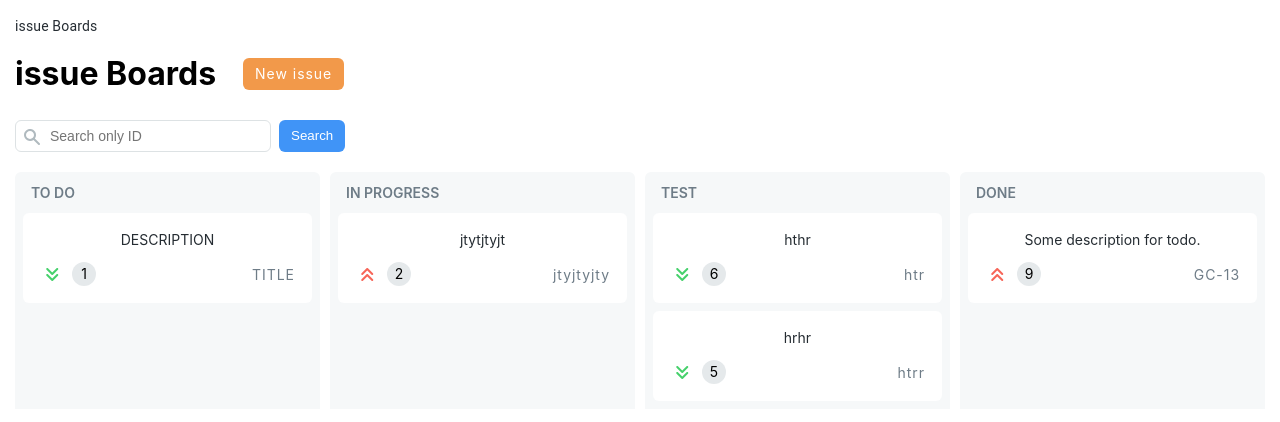
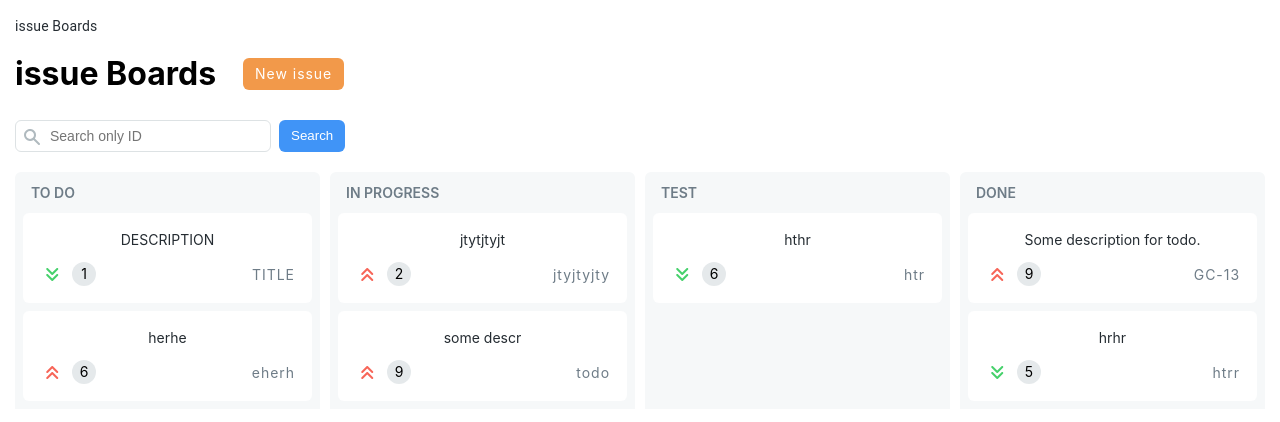
Before and after one commit to kapysta-xxl/boards, a React (Create React App) app: page / in a window 1280 px wide. Shown: the top 422 px of the page. Built offline with nearby package versions, Linux system fonts and the light colour scheme; data requests are answered from the project's data file.

Commit message:
updated to jsx

```diff
--- a/db.json
+++ b/db.json
@@ -47,8 +47,28 @@
         "points": 5
       },
       "title": "htrr",
-      "status": "test",
+      "status": "done",
       "descr": "hrhr"
+    },
+    {
+      "id": "4024",
+      "priority": {
+        "status": "critical",
+        "points": 6
+      },
+      "title": "eherh",
+      "status": "to do",
+      "descr": "herhe"
+    },
+    {
+      "id": "8629",
+      "priority": {
+        "status": "critical",
+        "points": 9
+      },
+      "title": "todo",
+      "status": "in progress",
+      "descr": "some descr"
     }
   ]
 }
--- a/src/components/Todo.js
+++ b/src/components/Todo.jsx
@@ -10,8 +10,7 @@ function Todo({ todo }) {
       <div className="todo__footer">
         <span className={`todo__priority-icon todo__priority-icon-${todo.priority.status}`}></span>
         <span className="todo__priority-number">
-          {' '}
-          <span>{todo.priority.points}</span>{' '}
+          <span>{todo.priority.points}</span>
         </span>
         <span className="todo__title">{todo.title}</span>
       </div>
--- a/src/scss/todo.scss
+++ b/src/scss/todo.scss
@@ -1,8 +1,8 @@
-.todo-wrapper {
+.todo-wrapper{
     width: 100%;
     background: none;
 }
-.todo {
+.todo{
     display: flex;
     flex-direction: column;
     align-items: center;
@@ -12,8 +12,8 @@
     margin-bottom: 8px;
     border: 1px solid transparent;
 
-  a {
-    color: #252c32;
+    a{
+        color: #252C32;
         background: none;
         text-decoration: none;
         margin-bottom: 12px;
@@ -22,22 +22,22 @@
     }
     a:link,
     a:active,
-  a:visited {
-    color: #252c32;
+    a:visited{
+        color: #252C32;
     }
-  &__footer {
+    &__footer{
         width: 100%;
         display: flex;
         align-items: center;
     }
-  &__title {
+    &__title{
         margin-left: auto;
-    color: #6e7c87;
+        color: #6E7C87;
         font-size: 14px;
-    letter-spacing: 0.06rem;
+        letter-spacing: .06rem;
     }
-  &__priority-number {
-    background: #e5e9eb;
+    &__priority-number{
+        background: #E5E9EB;
         border-radius: 12px;
         width: 24px;
         height: 24px;
@@ -46,67 +46,67 @@
         justify-content: center;
         margin-left: 8px;
 
-    span {
+        span{
             font-size: 14px;
             margin-bottom: 1px;
         }
     }
 
-  &__priority-icon {
+    &__priority-icon{
         width: 24px;
         height: 24px;
 
-    &-critical {
-      background: url("../images/critical.svg") 50% 50% no-repeat;
+        &-critical{
+            background: url('../images/critical.svg') 50% 50% no-repeat;
         }
 
-    &-major {
-      background: url("../images/major.svg") 50% 50% no-repeat;
+        &-major{
+            background: url('../images/major.svg') 50% 50% no-repeat;
         }
 
-    &-normal {
-      background: url("../images/normal.svg") 50% 50% no-repeat;
+        &-normal{
+            background: url('../images/normal.svg') 50% 50% no-repeat;
         }
 
-    &-minor {
-      background: url("../images/minor.svg") 50% 50% no-repeat;
+        &-minor{
+            background: url('../images/minor.svg') 50% 50% no-repeat;
         }
 
-    &-none {
-      background: url("../images/none.svg") 50% 50% no-repeat;
+        &-none{
+            background: url('../images/none.svg') 50% 50% no-repeat;
         }
     }
 }
 
-.dragging > div {
+.dragging > div{
     border: 1px solid chartreuse;
 }
 
-.todo-info {
+.todo-info{
     display: inline-flex;
     flex-direction: column;
 
-  &__footer {
+    &__footer{
         display: flex;
         flex-direction: column;
     }
-  &__title {
+    &__title{
         font-size: 28px;
         font-weight: 600;
         margin-bottom: 8px;
     }
-  &__descr {
+    &__descr{
         font-size: 20px;
         font-weight: 600;
         margin-bottom: 8px;
     }
-  &__status {
+    &__status{
         font-size: 16px;
         margin-bottom: 8px;
         font-weight: 600;
     }
 
-  &__edit-btn {
+    &__edit-btn{
         align-self: flex-start;
         display: flex;
         justify-content: center;
@@ -114,7 +114,7 @@
         padding: 4px 12px;
         outline: none;
         border: none;
-    background: #f2994a;
+        background: #F2994A;
         border-radius: 6px;
         color: #fff;
         cursor: pointer;
```
Also changed, not shown: .prettierrc.json, src/components/BreadCrumbs.jsx (renamed from src/components/BreadCrumbs.js), src/components/Containers/ContainerPage.jsx (line endings or trailing spaces), src/components/Form/Form.jsx (renamed from src/components/Form/Form.js), src/components/Search.jsx (renamed from src/components/Search.js), src/pages/BoardsPage.jsx (renamed from src/pages/BoardsPage.js), src/pages/CreatePage.jsx (renamed from src/pages/CreatePage.js), src/pages/Page404.jsx (renamed from src/pages/Page404.js), src/pages/TodoPage.jsx (line endings or trailing spaces). Lines whose indentation alone changed are shown as unchanged.
